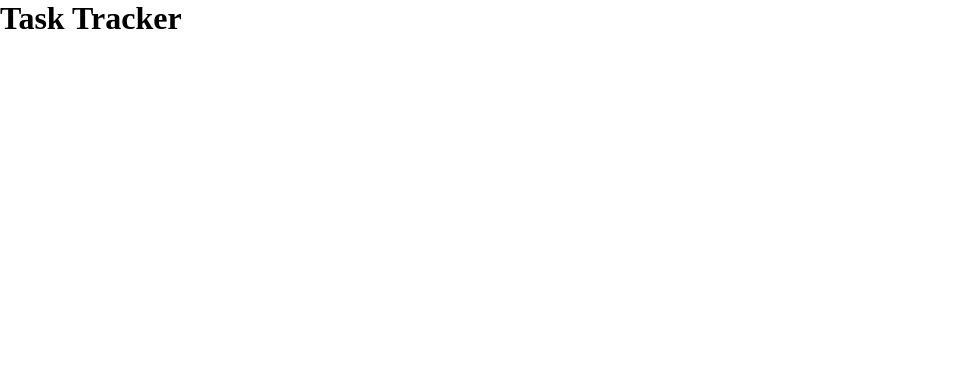
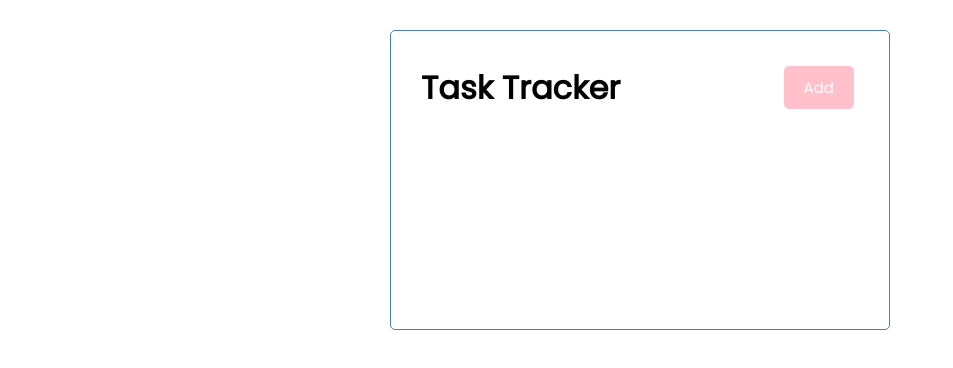
Before and after one commit to ShannaJSmith/task-tracker, a React (Create React App) app: page / in a window 1280 px wide. Shown: the top 368 px of the page, without its empty margins (0-953 px from the left). Built offline with nearby package versions, Linux system fonts and the light colour scheme.

Commit message:
made button component. prettier formatter took away semicolons

```diff
--- a/src/App.css
+++ b/src/App.css
@@ -1,6 +1,6 @@
-* {
+/* * {
   box-sizing: border-box;
   margin: 0;
   padding: 0;
   font-family: 'Times New Roman', Times, serif;
-}
+} */
--- a/src/App.js
+++ b/src/App.js
@@ -1,4 +1,5 @@
-import './App.css';
+// import './App.css';
+import './index.css';
 import Header from './components/Header';
 
 const App = () => {
@@ -7,6 +8,6 @@
       <Header />
     </div>
   );
-}
+};
 
 export default App;
--- /dev/null
+++ b/src/components/Button.js
@@ -0,0 +1,9 @@
+import React from 'react';
+
+const Button = ({ color, text }) => {
+  return (
+    <button style={{ backgroundColor: color }} className="btn">{text}</button>
+  )
+}
+
+export default Button;
--- a/src/components/Header.js
+++ b/src/components/Header.js
@@ -1,20 +1,21 @@
-import PropTypes from 'prop-types';
+import PropTypes from 'prop-types'
+import Button from './Button'
 
 const Header = ({ title }) => {
-  // const { title } = props;
   return (
-    <header>
+    <header className="header">
       <h1>{title}</h1>
+      <Button text="Add" color="pink" />
     </header>
-  );
-};
+  )
+}
 
 Header.defaultProps = {
-  title: 'Task Tracker'
-};
+  title: 'Task Tracker',
+}
 
 Header.propTypes = {
-  title: PropTypes.string.isRequired
-};
+  title: PropTypes.string.isRequired,
+}
 
-export default Header;
+export default Header
--- /dev/null
+++ b/src/index.css
@@ -0,0 +1,112 @@
+@import url('https://fonts.googleapis.com/css2?family=Poppins:wght@300;400&display=swap');
+
+* {
+  box-sizing: border-box;
+  margin: 0;
+  padding: 0;
+}
+
+body {
+  font-family: 'Poppins', sans-serif;
+}
+
+.container {
+  max-width: 500px;
+  margin: 30px auto;
+  overflow: auto;
+  min-height: 300px;
+  border: 1px solid steelblue;
+  padding: 30px;
+  border-radius: 5px;
+}
+
+.header {
+  display: flex;
+  justify-content: space-between;
+  align-items: center;
+  margin-bottom: 20px;
+}
+
+.btn {
+  display: inline-block;
+  background: #000;
+  color: #fff;
+  border: none;
+  padding: 10px 20px;
+  margin: 5px;
+  border-radius: 5px;
+  cursor: pointer;
+  text-decoration: none;
+  font-size: 15px;
+  font-family: inherit;
+}
+
+.btn:focus {
+  outline: none;
+}
+
+.btn:active {
+  transform: scale(0.98);
+}
+
+.btn-block {
+  display: block;
+  width: 100%;
+}
+
+.task {
+  background: #f4f4f4;
+  margin: 5px;
+  padding: 10px 20px;
+  cursor: pointer;
+}
+
+.task.reminder {
+  border-left: 5px solid green;
+}
+
+.task h3 {
+  display: flex;
+  align-items: center;
+  justify-content: space-between;
+}
+
+.add-form {
+  margin-bottom: 40px;
+}
+
+.form-control {
+  margin: 20px 0;
+}
+
+.form-control label {
+  display: block;
+}
+
+.form-control input {
+  width: 100%;
+  height: 40px;
+  margin: 5px;
+  padding: 3px 7px;
+  font-size: 17px;
+}
+
+.form-control-check {
+  display: flex;
+  align-items: center;
+  justify-content: space-between;
+}
+
+.form-control-check label {
+  flex: 1;
+}
+
+.form-control-check input {
+  flex: 2;
+  height: 20px;
+}
+
+footer {
+  margin-top: 30px;
+  text-align: center;
+}
```
